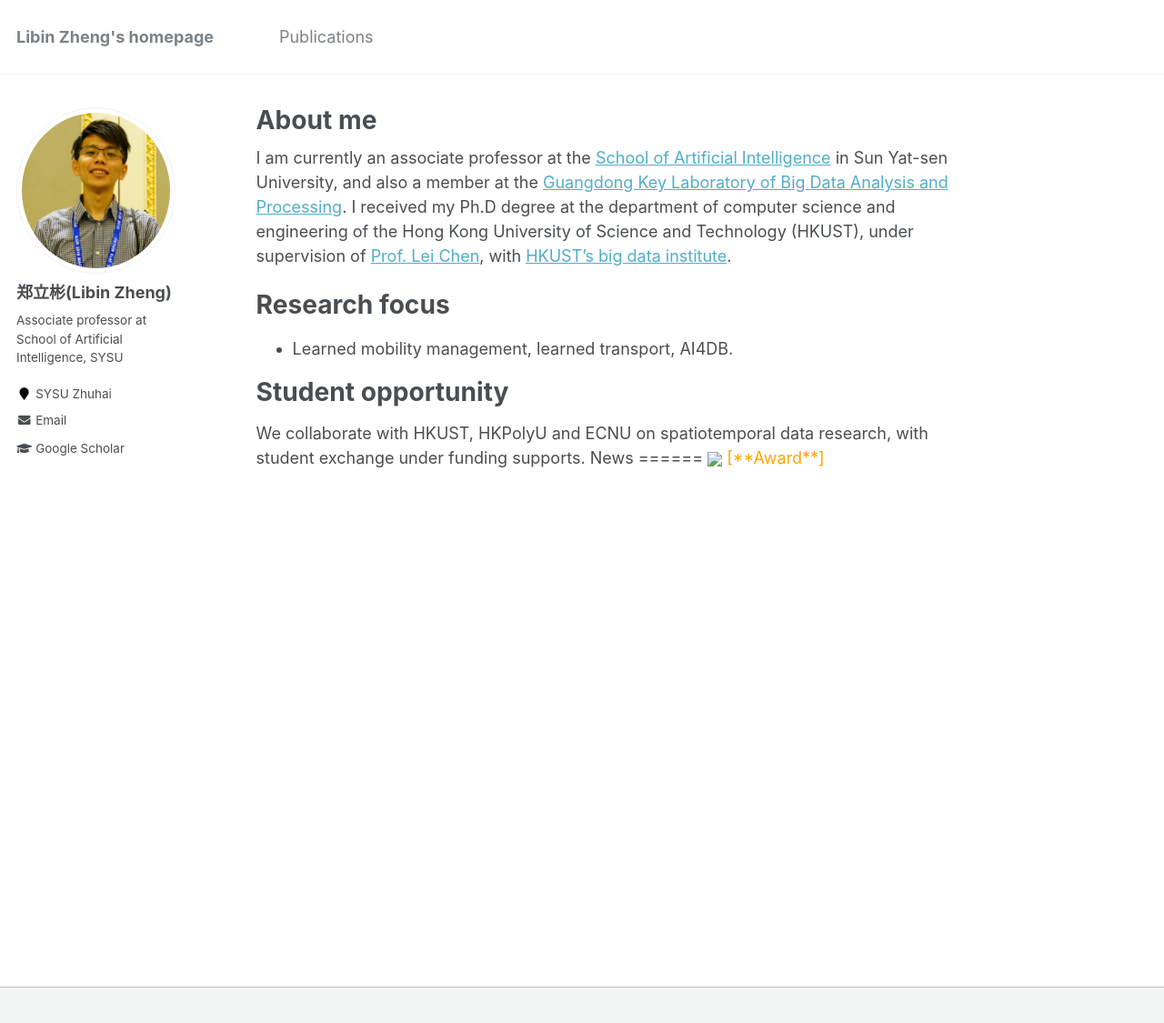
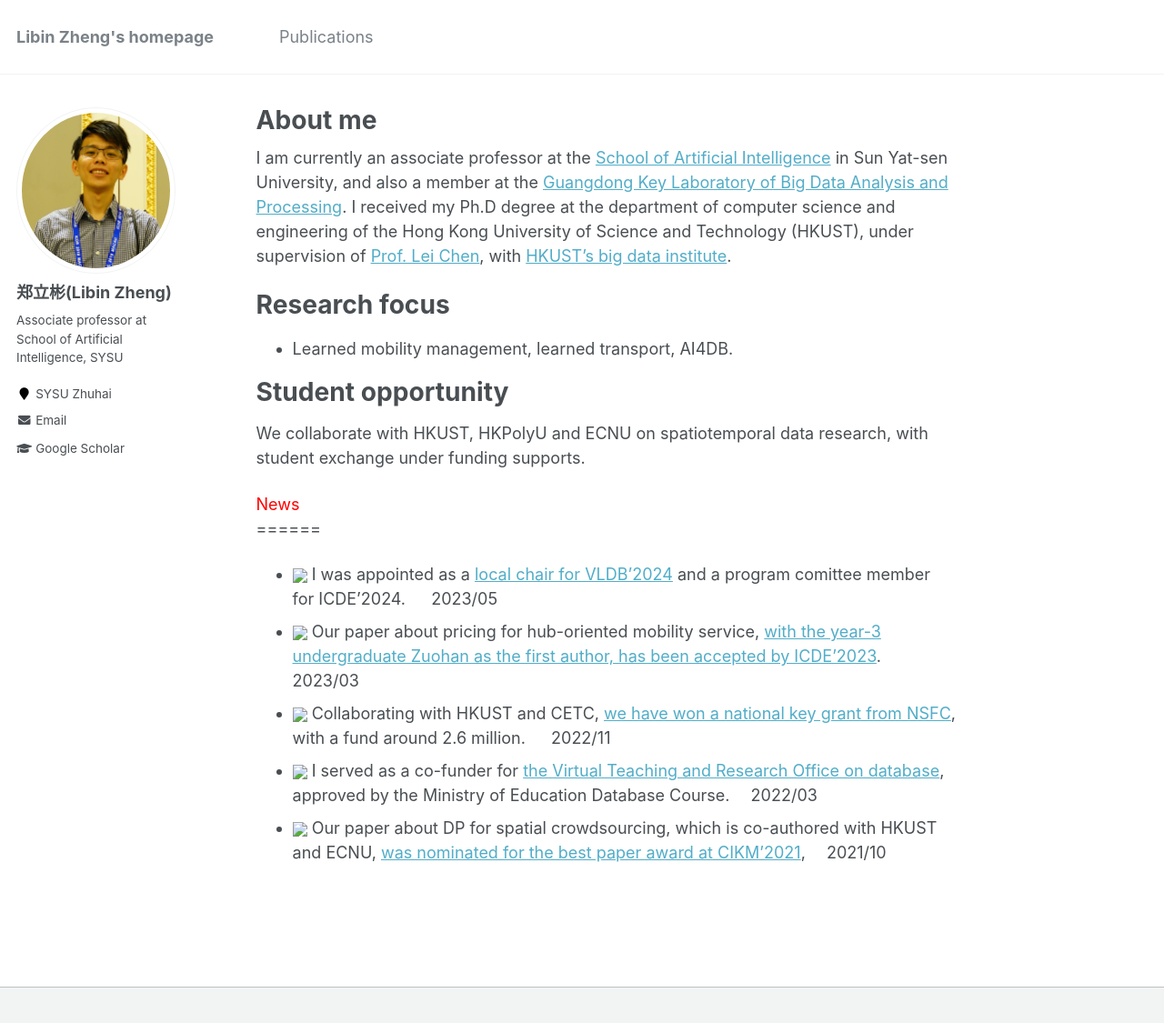
Before and after one commit to libinzheng/libinzheng.github.io, a Jekyll site: the page built from _pages/about.md, in a window 1280 px wide and 1158 px high. Shown: the top 1125 px of the window at 91% size. Built offline with Jekyll 4.4.1, drawn with Linux system fonts in a browser that asks for light colours.

Commit message:
Update about.md

```diff
--- a/_pages/about.md
+++ b/_pages/about.md
@@ -31,6 +31,11 @@ Research focus
 Student opportunity
 ======
 We collaborate with HKUST, HKPolyU and ECNU on spatiotemporal data research, with student exchange under funding supports.
-News
+
+<red>News</red>
 ======
-<img src="crown.svg" height="15"> <orange>[**Award**]</orange>
+- <img src="keyboard.svg" height="15">  I was appointed as a [local chair for VLDB'2024](https://vldb.org/2024/?officers) and a program comittee member for ICDE'2024.  &emsp; 2023/05
+- <img src="newspaper.svg" height="15">  Our paper about pricing for hub-oriented mobility service, [with the year-3 undergraduate Zuohan as the first author, has been accepted by ICDE'2023](https://sai.sysu.edu.cn/news/1407649.htm).  &emsp; 2023/03
+- <img src="keyboard.svg" height="15">  Collaborating with HKUST and CETC, [we have won a national key grant from NSFC](https://gd.chinadaily.com.cn/a/202211/14/WS63719bd8a3109bd995a4fc54.html), with a fund around 2.6 million. &emsp; 2022/11
+- <img src="keyboard.svg" height="15"> I served as a co-funder for [the Virtual Teaching and Research Office on database](https://mp.weixin.qq.com/s/PL0InG5qehiVN3jLghvfrw), approved by the Ministry of Education Database Course. &emsp;2022/03
+- <img src="crown.svg" height="15">  Our paper about DP for spatial crowdsourcing, which is co-authored with HKUST and ECNU, [was nominated for the best paper award at CIKM'2021](https://sai.sysu.edu.cn/research/research04/1396546.htm), &emsp;2021/10
```
